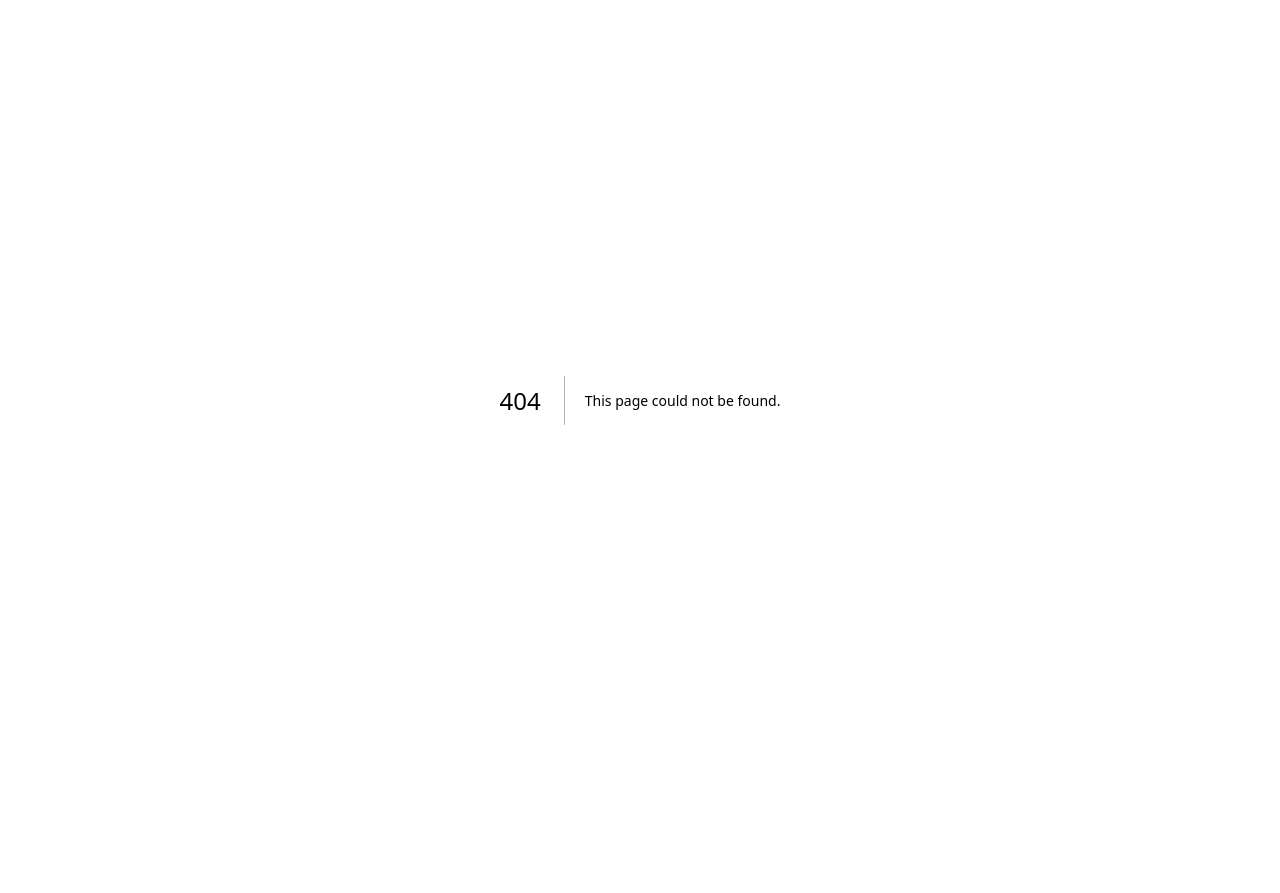
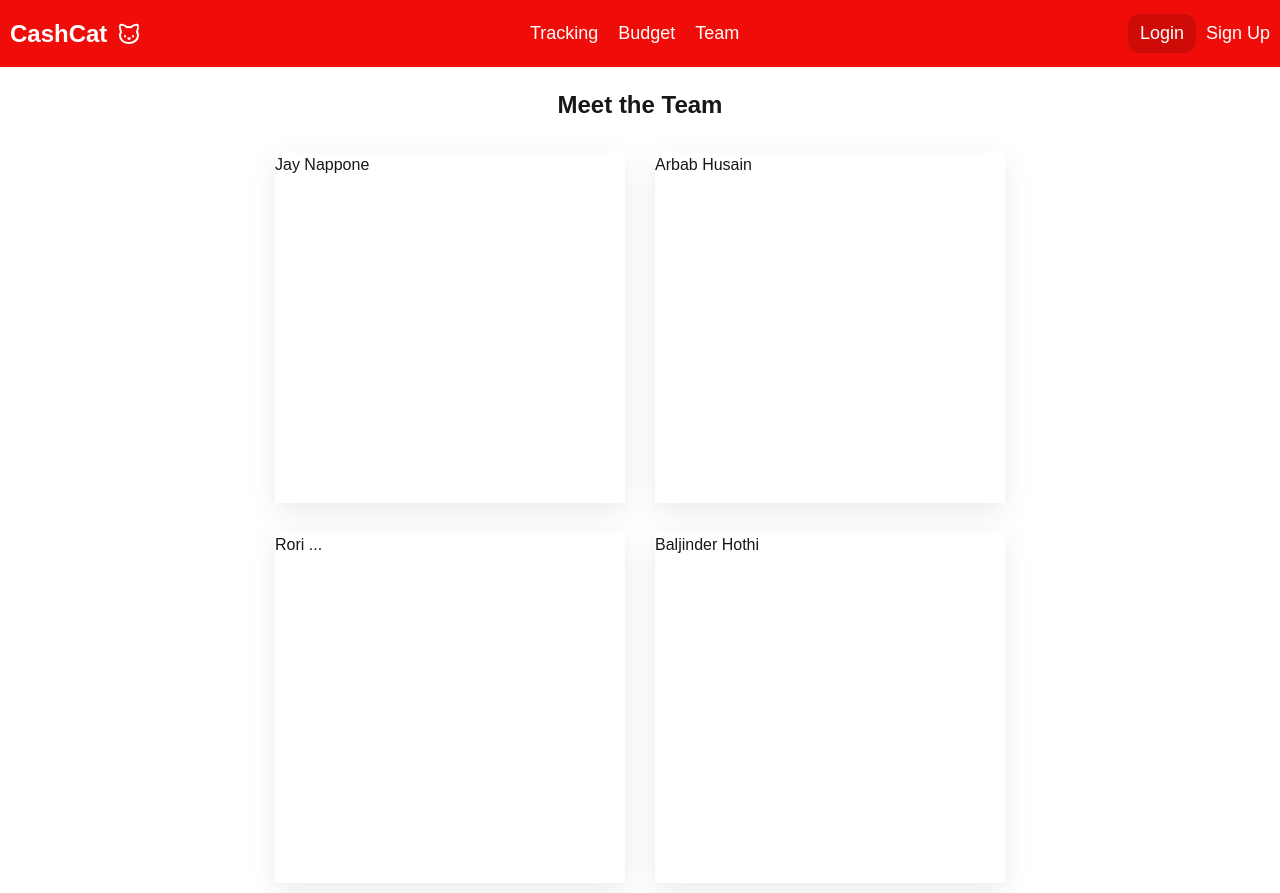
Before and after one commit to jaynopponep/CashCat-HackKnight2025, a Next.js app in the folder frontend/: page /Team in a window 1280 px wide. Before the commit this address had no page. Before the commit the page ends 800 px from the top, so only its background shows below. Built offline with nearby package versions, Linux system fonts and the light colour scheme.

Commit message:
Added team page

```diff
--- a/frontend/src/app/SignUp/page.js
+++ b/frontend/src/app/SignUp/page.js
@@ -1,17 +1,26 @@
 import React from 'react'
 import "../style.css"
-export default function SignUp() {
+export default function Login() {
   return (
-   <div className  = "container">
-    <div className = "Login-boxxxxx">
+<div className  = "container">
+  <div className = "Login-box">
+    <div className = "logo-containter">
+    <div className  = "logo-text">Cash Cat</div>
+    <div className = "sign">
     <h2>Sign Up</h2>
-    <form>
-        <input type = "Email"  placeholder ="Enter Email"/>
-        <input type = "Username" placeholder = "Enter Username"/>
-        <input type = "Password" placeholder = "Enter Password"/>
-        <button type = "button"> Submit </button>
-    </form>
+    </div>
+
+    <div className = "wrapper">
+      <form>
+      <input type = "email" className  = "input-field" placeholder = "Enter Email"/>
+        <input type = "Username" className  = "input-field" placeholder = "Enter Username"/>
+        <input type = "Password" className = "input-field" placeholder = "Enter Password"/>
+        <button type = "button" className='butt'>Submit </button>
+
+      </form>
    </div>
-  </div>
-  );
+    </div>
+ </div>
+ </div>
+);
 }
--- /dev/null
+++ b/frontend/src/app/Team/page.js
@@ -0,0 +1,35 @@
+import React from 'react'
+import "../style.css"
+import Header from '@/component/Header';
+
+export default function Team() {
+  return (
+<div className= "team-container">
+    <Header></Header>
+  <h1>Meet the Team</h1>
+  <div className='team-tiles-container'>
+    <div className='team-top'>
+    <div className='team-tiles'>
+        Jay Nappone
+    </div>
+    <div className='team-tiles'>
+        Arbab Husain
+    </div>
+    </div>
+    <div className='team-top'>
+    <div className='team-tiles'>
+
+        <div className='team-name'>
+        Rori ...
+        </div>
+    </div>
+
+
+    <div className='team-tiles'>
+        Baljinder Hothi
+    </div>
+    </div>
+  </div>
+ </div>
+);
+}
--- a/frontend/src/app/style.css
+++ b/frontend/src/app/style.css
@@ -218,3 +218,33 @@ body{
 .tracking-info{
     background: #a70806;
 }
+
+
+.team-container{
+    display: flex;
+    flex-direction: column;
+    align-items: center;
+    gap: 20px;
+}
+
+.team-container h2{
+    color: black;
+    font-size: x-large;
+}
+.team-tiles-container{
+    display: flex;
+    flex-direction: column;
+    justify-content: center;
+    gap: 10px;
+}
+.team-top{
+    display: flex;
+    flex-direction: row;
+    gap: 10px;
+}
+.team-tiles{
+    width: 350px;
+    height: 350px;
+    box-shadow: rgba(149, 157, 165, 0.2) 0px 8px 24px;
+    margin:10px;
+}
--- a/frontend/src/component/Header.jsx
+++ b/frontend/src/component/Header.jsx
@@ -15,7 +15,7 @@ export default function Header() {
             <ul>
                 <li><Link href="/Tracking" className="transition hover:text-red-300/75">Tracking</Link></li>
                 <li><a className="transition hover:text-red-300/75" href="#">Budget</a></li>
-                <li><a className="transition hover:text-red-300/75" href="#">About</a></li>
+                <li><Link className="transition hover:text-red-300/75" href="/Team">Team</Link></li>
             </ul>
         </div>
         <div className="header-login-container">
--- a/frontend/src/component/components.css
+++ b/frontend/src/component/components.css
@@ -14,6 +14,7 @@
     background: var(--background);
     align-items: center;
     padding: 10px;
+    color: white;
 
 }
 
```
